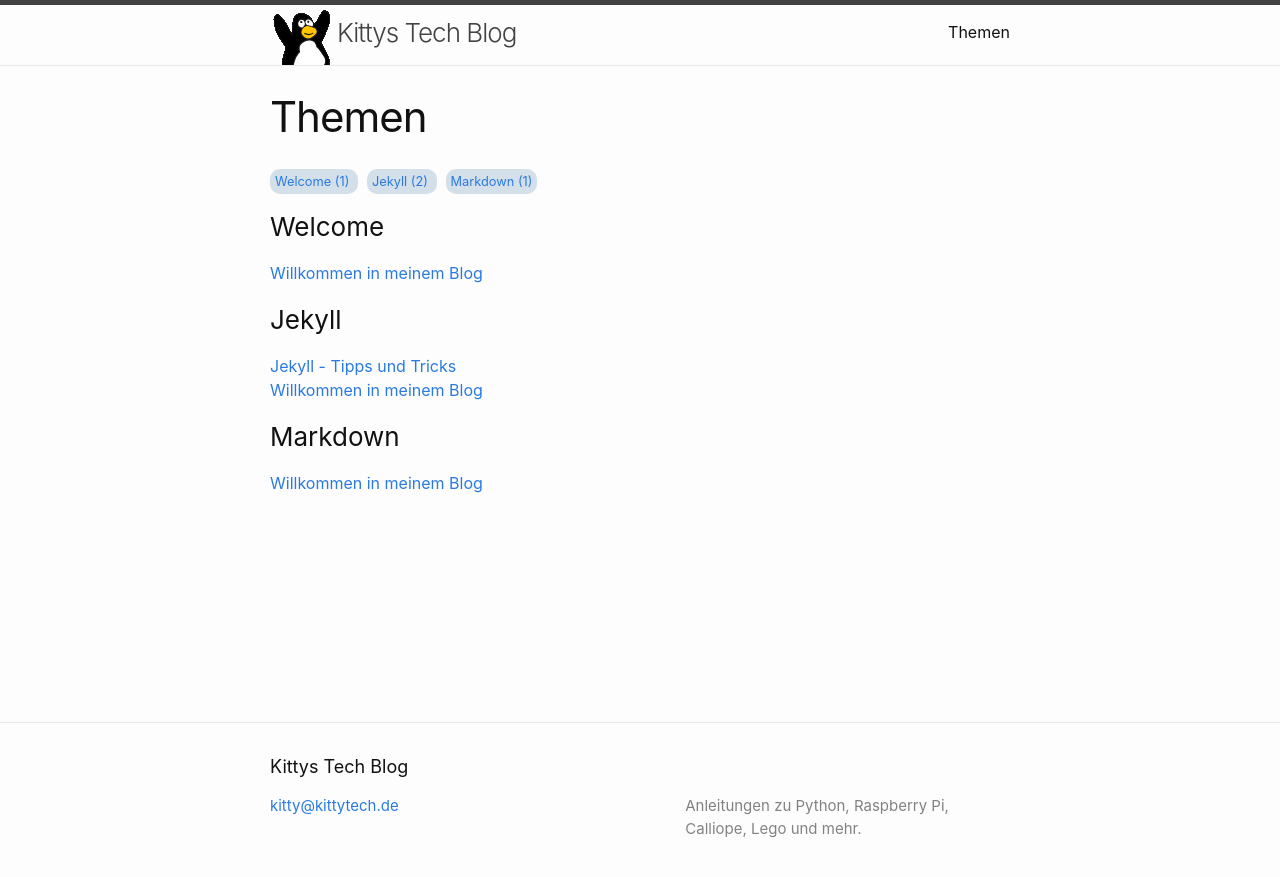
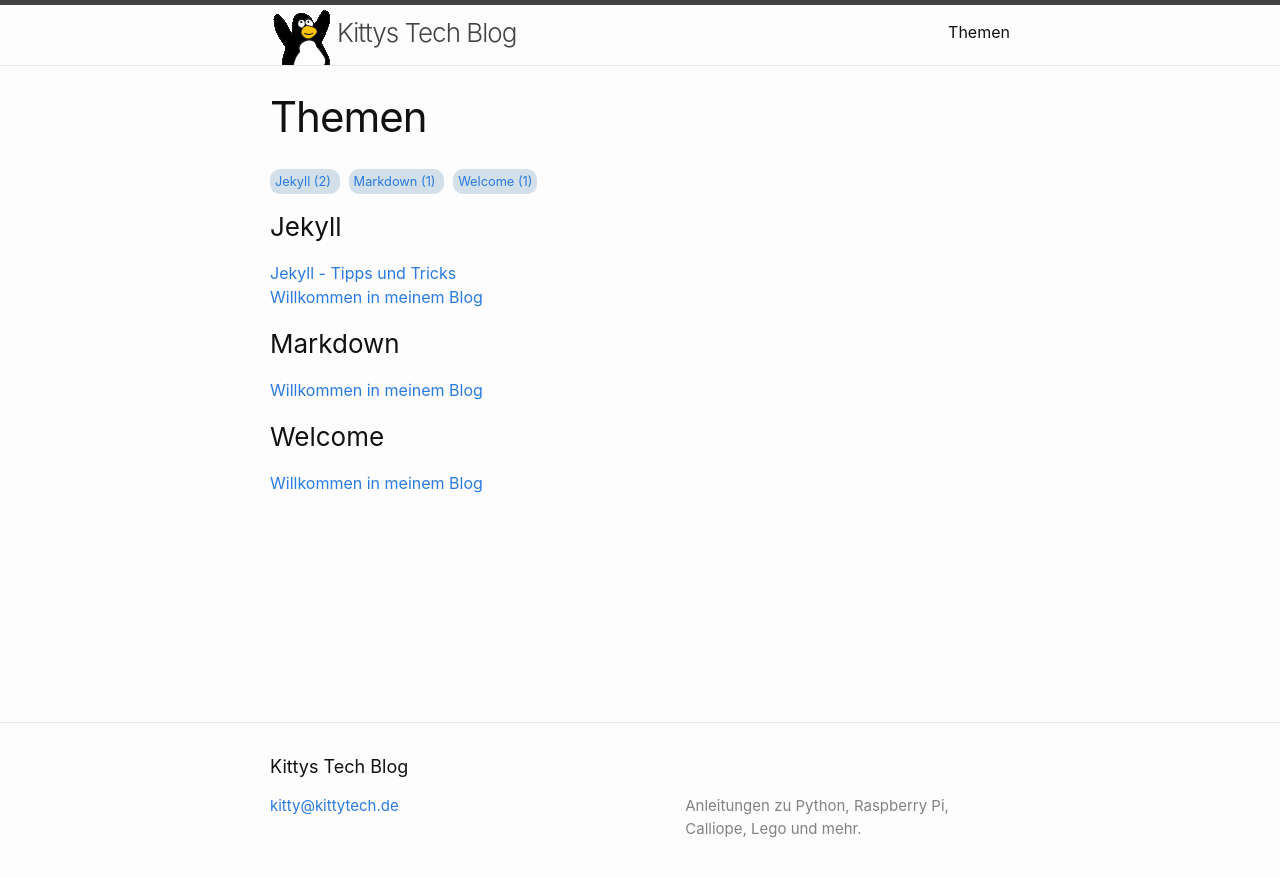
Before and after one commit to verena-km/my-blog, a Jekyll site: the page built from tags.html, in a window 1280 px wide. Shown: the top 877 px of the page. Built offline with Jekyll 4.4.1, drawn with Linux system fonts in a browser that asks for light colours.

Commit message:
Sortierte Tags

```diff
--- a/tags.html
+++ b/tags.html
@@ -5,7 +5,8 @@ title: Themen
 ---
 
 <div class="post-tags">
-  {% for tag in site.tags %}
+  {% assign sorted_tags = site.tags | sort %}
+  {% for tag in sorted_tags %}
       {% capture tag_name %}{{ tag | first }}{% endcapture %}
       <a href="{{site.baseurl}}/tags/#{{tag| first |slugify}}">{{ tag_name | capitalize }}  ({{site.tags[tag_name].size}}) </a>
       {% unless forloop.last %}&nbsp;{% endunless %}
@@ -15,7 +16,8 @@ title: Themen
 
 
 <div id="archives">
-{% for tag in site.tags %}
+  {% assign sorted_tags = site.tags | sort %}
+  {% for tag in sorted_tags %}
   <div class="archive-group">
     {% capture tag_name %}{{ tag | first }}{% endcapture %}
     <div id="#{{ tag_name | slugify }}"></div>
```
